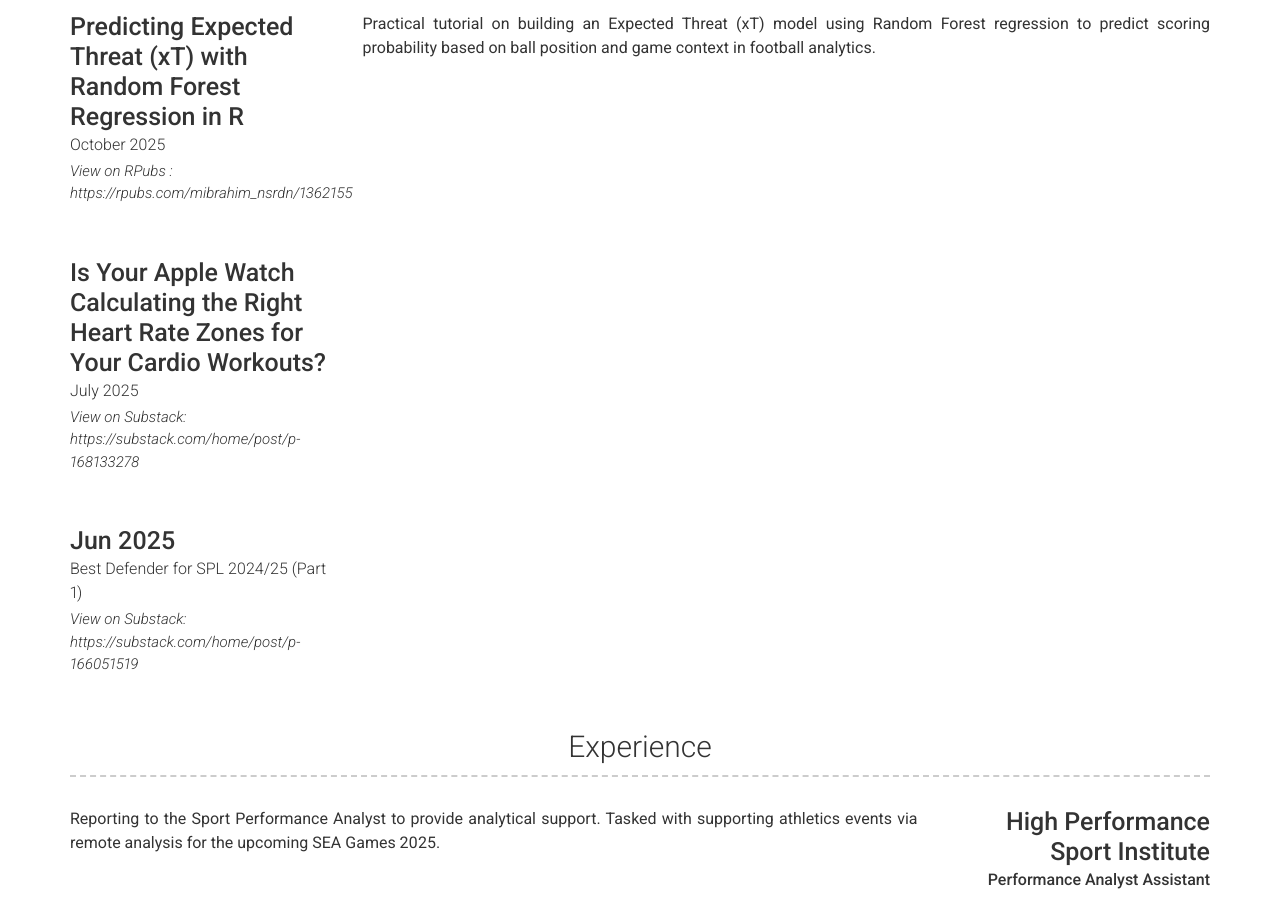
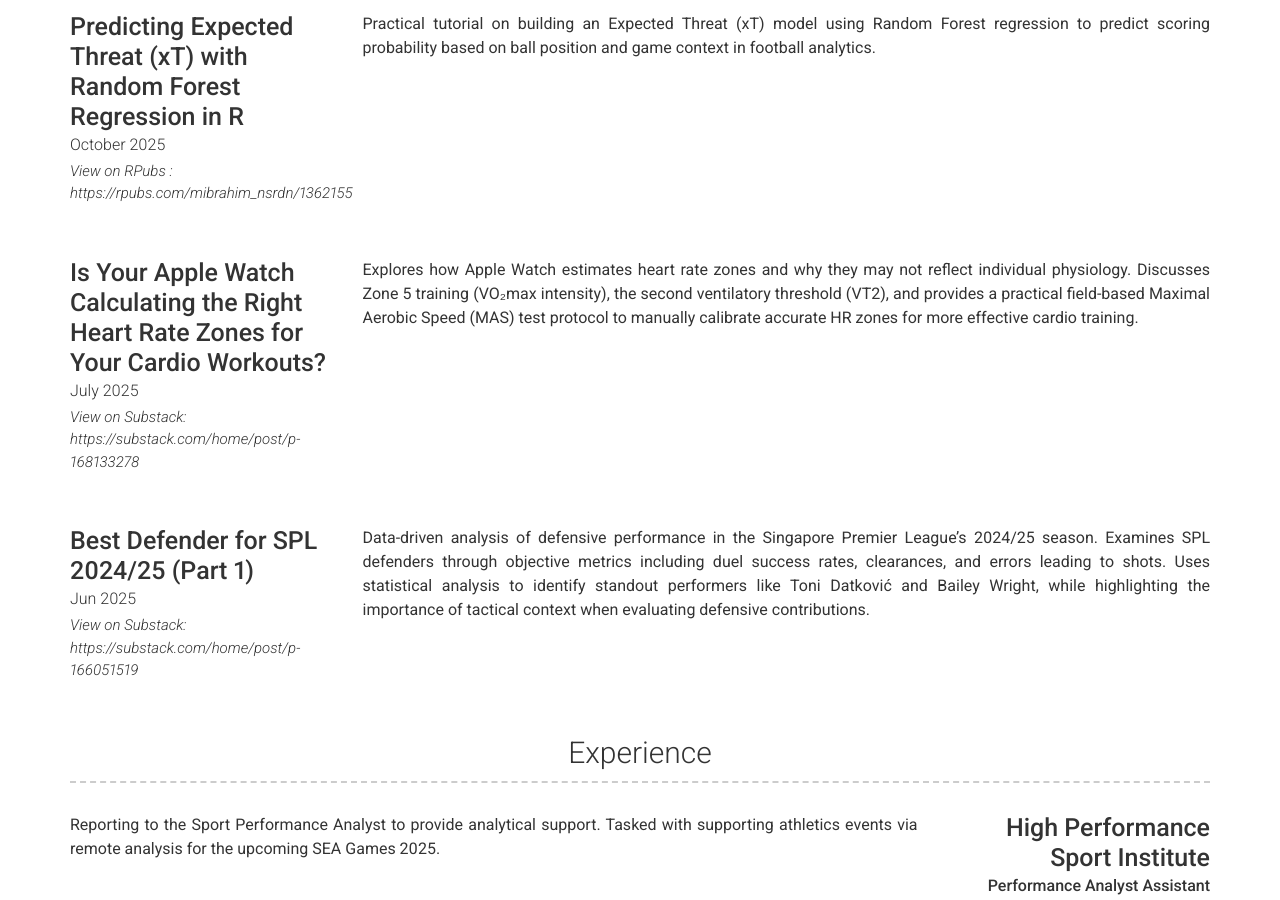
Before and after one commit to ibrahim-nasaruddin/ibrahim-nasaruddin.github.io, a Jekyll site: the page built from index.md, in a window 1280 px wide and 900 px high, scrolled down 986 px. Built offline with Jekyll 4.4.1, drawn with Linux system fonts in a browser that asks for light colours; nearby versions of some CDN libraries; part of the change alters nothing that is shown.

Commit message:
Revise article metadata in _config.yml
Updated titles, captions, and descriptions for articles in the configuration file.

```diff
--- a/_config.yml
+++ b/_config.yml
@@ -70,12 +70,15 @@ content:
       caption: July 2025
       link: https://substack.com/home/post/p-168133278
       link_text: "View on Substack: https://substack.com/home/post/p-168133278"
+      description: |
+        Explores how Apple Watch estimates heart rate zones and why they may not reflect individual physiology. Discusses Zone 5 training (VO₂max intensity), the second ventilatory threshold (VT2), and provides a practical field-based Maximal Aerobic Speed (MAS) test protocol to manually calibrate accurate HR zones for more effective cardio training.
     - layout: left
-      title: Jun 2025
-      caption: Best Defender for SPL 2024/25 (Part 1)
+      title: Best Defender for SPL 2024/25 (Part 1)
+      caption: Jun 2025
       link: https://substack.com/home/post/p-166051519
       link_text: "View on Substack: https://substack.com/home/post/p-166051519"
-
+      description: |
+        Data-driven analysis of defensive performance in the Singapore Premier League's 2024/25 season. Examines SPL defenders through objective metrics including duel success rates, clearances, and errors leading to shots. Uses statistical analysis to identify standout performers like Toni Datković and Bailey Wright, while highlighting the importance of tactical context when evaluating defensive contributions.
 
   - title: Experience
     layout: list
```
